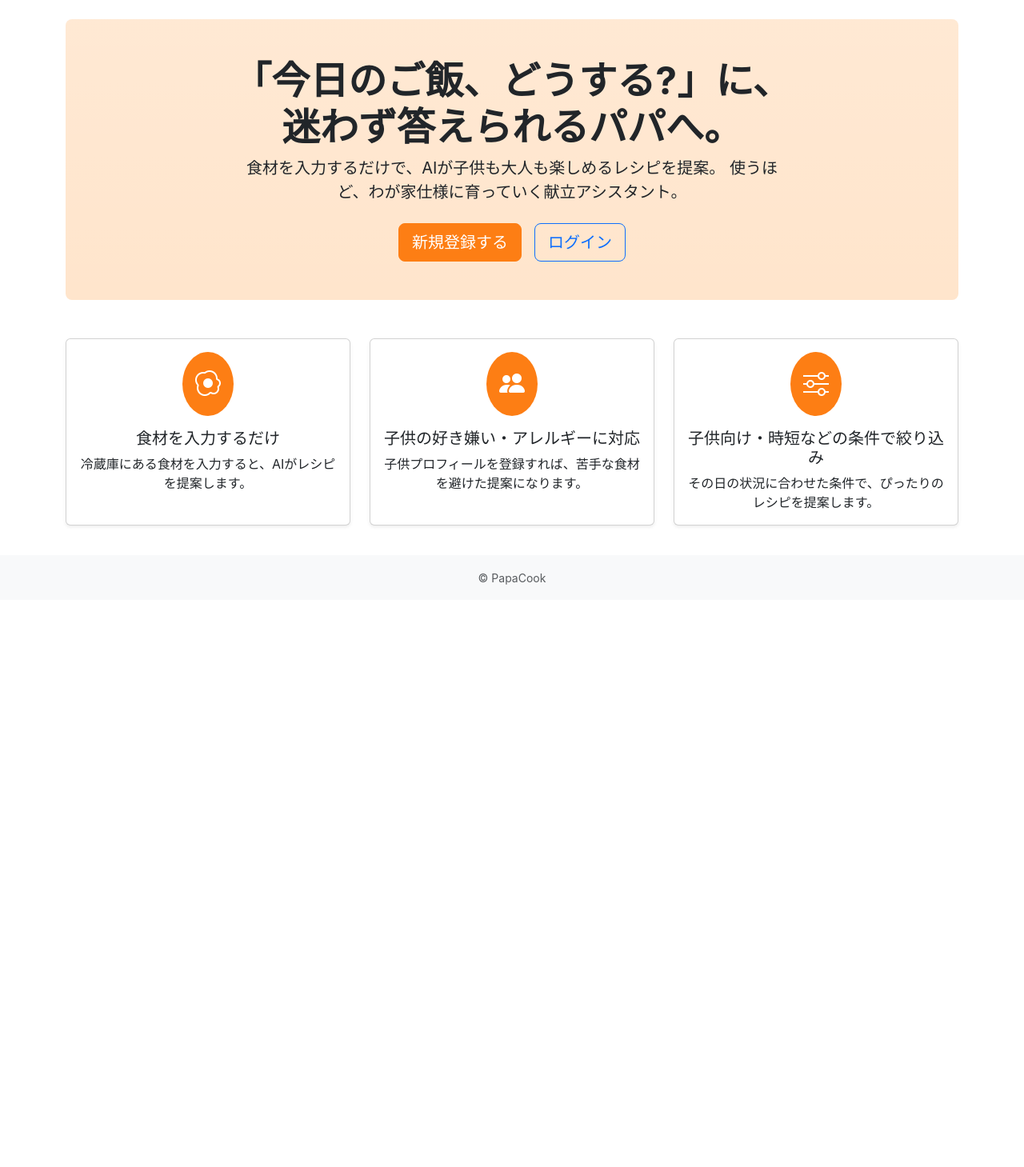
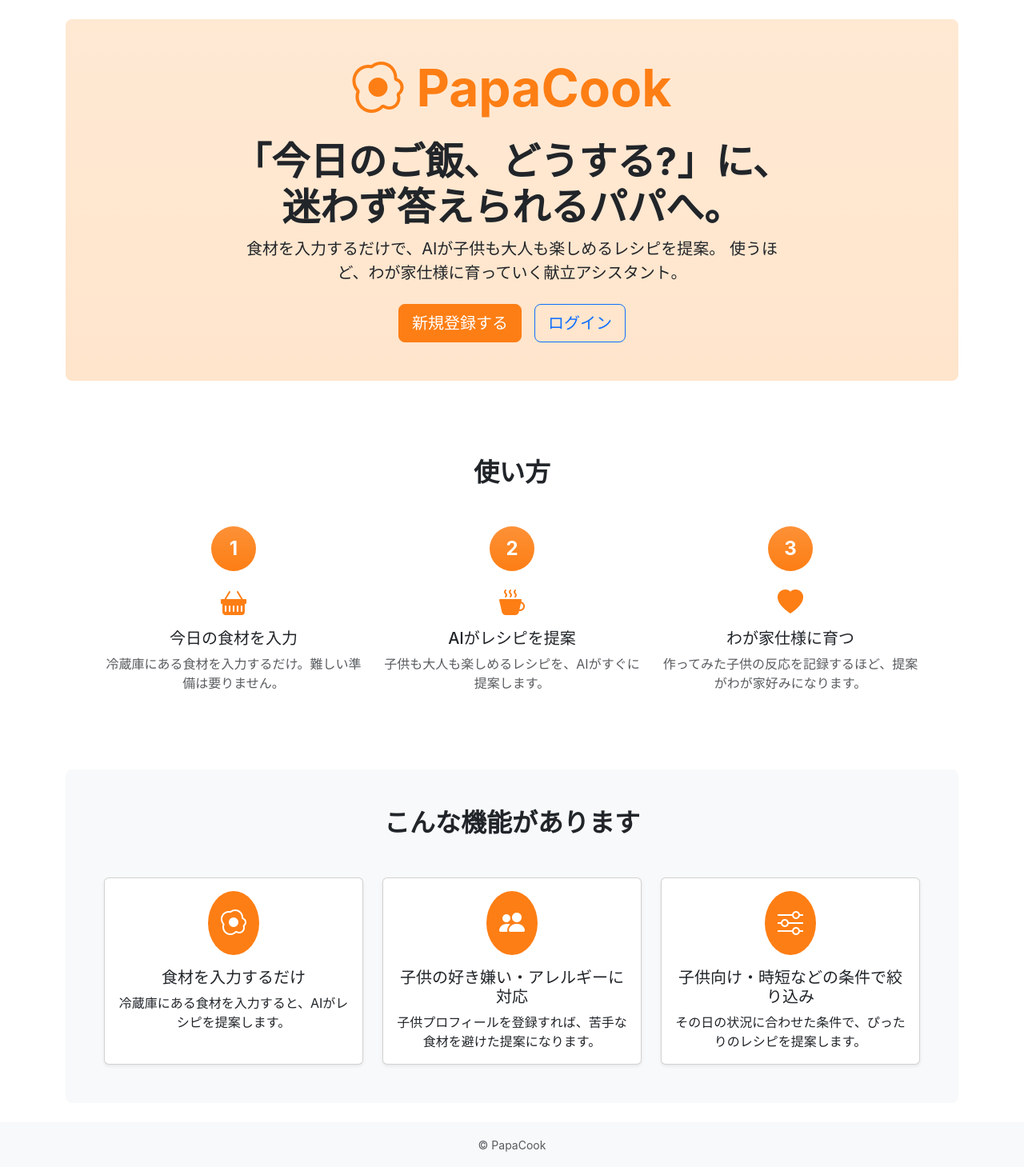
Before and after one commit to shigeo-hr/PapaCook, a Django app: page / in a window 1280 px wide. Shown: the part 50-1509 px from the top of the page at 80% size. Before the commit the page ends 781 px from the top, so only its background shows below. Run offline with Django 5.2, Linux system fonts and the light colour scheme.

Commit message:
LPに使い方3ステップ・サービスロゴを追加しセクションごとに背景色を切り替え
- heroの最上部にアイコン+「PapaCook」のロゴを大きく表示
- hero下に「使い方」3ステップセクションを新規追加(白背景)
  番号をオレンジ系グラデーションの円形バッジで表現し、PC横並び3列/スマホ縦積み
- 機能紹介カードセクションを薄いグレー背景にし「こんな機能があります」の見出しを追加
- base.htmlに円形バッジ用の.step-badgeサイズ指定を追加

Co-Authored-By: Claude Sonnet 5 <noreply@anthropic.com>
Claude-Session: https://claude.ai/code/session_01Ac6zT9YQamr7PaU6eBewKx

```diff
--- a/pages/templates/pages/landing.html
+++ b/pages/templates/pages/landing.html
@@ -4,6 +4,10 @@
 
 {% block content %}
     <div class="p-5 mb-5 bg-primary-subtle bg-gradient rounded-3 text-center">
+        <div class="d-flex align-items-center justify-content-center gap-3 mb-4 text-primary">
+            <i class="bi bi-egg-fried display-3"></i>
+            <span class="display-3 fw-bold">PapaCook</span>
+        </div>
         <h1 class="display-5 fw-bold">
             「今日のご飯、どうする?」に、<br class="d-none d-md-block">
             迷わず答えられるパパへ。
@@ -18,6 +22,44 @@
         </div>
     </div>
 
+    <div class="p-5 mb-5 bg-white rounded-3">
+        <h2 class="text-center fw-bold mb-5">使い方</h2>
+        <div class="row row-cols-1 row-cols-md-3 g-4">
+            <div class="col">
+                <div class="text-center">
+                    <span class="step-badge d-inline-flex align-items-center justify-content-center rounded-circle bg-primary bg-gradient text-white fw-bold fs-4 mb-3">1</span>
+                    <div class="mb-2">
+                        <i class="bi bi-basket-fill fs-2 text-primary"></i>
+                    </div>
+                    <h3 class="h5">今日の食材を入力</h3>
+                    <p class="text-muted mb-0">冷蔵庫にある食材を入力するだけ。難しい準備は要りません。</p>
+                </div>
+            </div>
+            <div class="col">
+                <div class="text-center">
+                    <span class="step-badge d-inline-flex align-items-center justify-content-center rounded-circle bg-primary bg-gradient text-white fw-bold fs-4 mb-3">2</span>
+                    <div class="mb-2">
+                        <i class="bi bi-cup-hot-fill fs-2 text-primary"></i>
+                    </div>
+                    <h3 class="h5">AIがレシピを提案</h3>
+                    <p class="text-muted mb-0">子供も大人も楽しめるレシピを、AIがすぐに提案します。</p>
+                </div>
+            </div>
+            <div class="col">
+                <div class="text-center">
+                    <span class="step-badge d-inline-flex align-items-center justify-content-center rounded-circle bg-primary bg-gradient text-white fw-bold fs-4 mb-3">3</span>
+                    <div class="mb-2">
+                        <i class="bi bi-heart-fill fs-2 text-primary"></i>
+                    </div>
+                    <h3 class="h5">わが家仕様に育つ</h3>
+                    <p class="text-muted mb-0">作ってみた子供の反応を記録するほど、提案がわが家好みになります。</p>
+                </div>
+            </div>
+        </div>
+    </div>
+
+    <div class="p-5 bg-light rounded-3">
+        <h2 class="text-center fw-bold mb-5">こんな機能があります</h2>
         <div class="row row-cols-1 row-cols-md-3 g-4">
             <div class="col">
                 <div class="card h-100 text-center feature-card shadow-sm">
@@ -25,7 +67,7 @@
                         <div class="feature-icon d-inline-flex align-items-center justify-content-center rounded-circle bg-primary text-white p-3 mb-3">
                             <i class="bi bi-egg-fried fs-2"></i>
                         </div>
-                    <h2 class="card-title h5">食材を入力するだけ</h2>
+                        <h3 class="card-title h5">食材を入力するだけ</h3>
                         <p class="card-text">冷蔵庫にある食材を入力すると、AIがレシピを提案します。</p>
                     </div>
                 </div>
@@ -36,7 +78,7 @@
                         <div class="feature-icon d-inline-flex align-items-center justify-content-center rounded-circle bg-primary text-white p-3 mb-3">
                             <i class="bi bi-people-fill fs-2"></i>
                         </div>
-                    <h2 class="card-title h5">子供の好き嫌い・アレルギーに対応</h2>
+                        <h3 class="card-title h5">子供の好き嫌い・アレルギーに対応</h3>
                         <p class="card-text">子供プロフィールを登録すれば、苦手な食材を避けた提案になります。</p>
                     </div>
                 </div>
@@ -47,10 +89,11 @@
                         <div class="feature-icon d-inline-flex align-items-center justify-content-center rounded-circle bg-primary text-white p-3 mb-3">
                             <i class="bi bi-sliders fs-2"></i>
                         </div>
-                    <h2 class="card-title h5">子供向け・時短などの条件で絞り込み</h2>
+                        <h3 class="card-title h5">子供向け・時短などの条件で絞り込み</h3>
                         <p class="card-text">その日の状況に合わせた条件で、ぴったりのレシピを提案します。</p>
                     </div>
                 </div>
             </div>
         </div>
+    </div>
 {% endblock %}
--- a/templates/base.html
+++ b/templates/base.html
@@ -56,6 +56,11 @@
             box-shadow: var(--bs-box-shadow);
         }
 
+        .step-badge {
+            width: 3.5rem;
+            height: 3.5rem;
+        }
+
         .btn-primary {
             --bs-btn-bg: var(--bs-primary);
             --bs-btn-border-color: var(--bs-primary);
```
Lines whose indentation alone changed are shown as unchanged.
